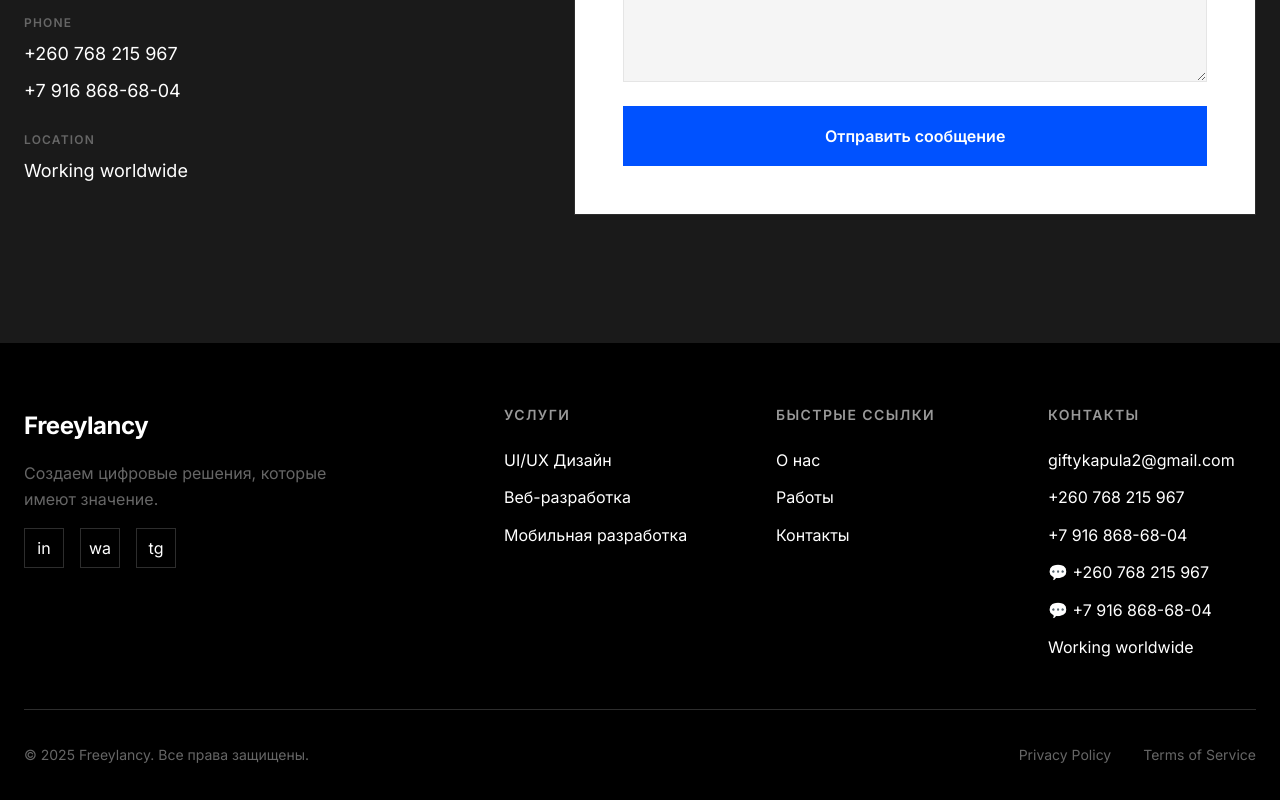
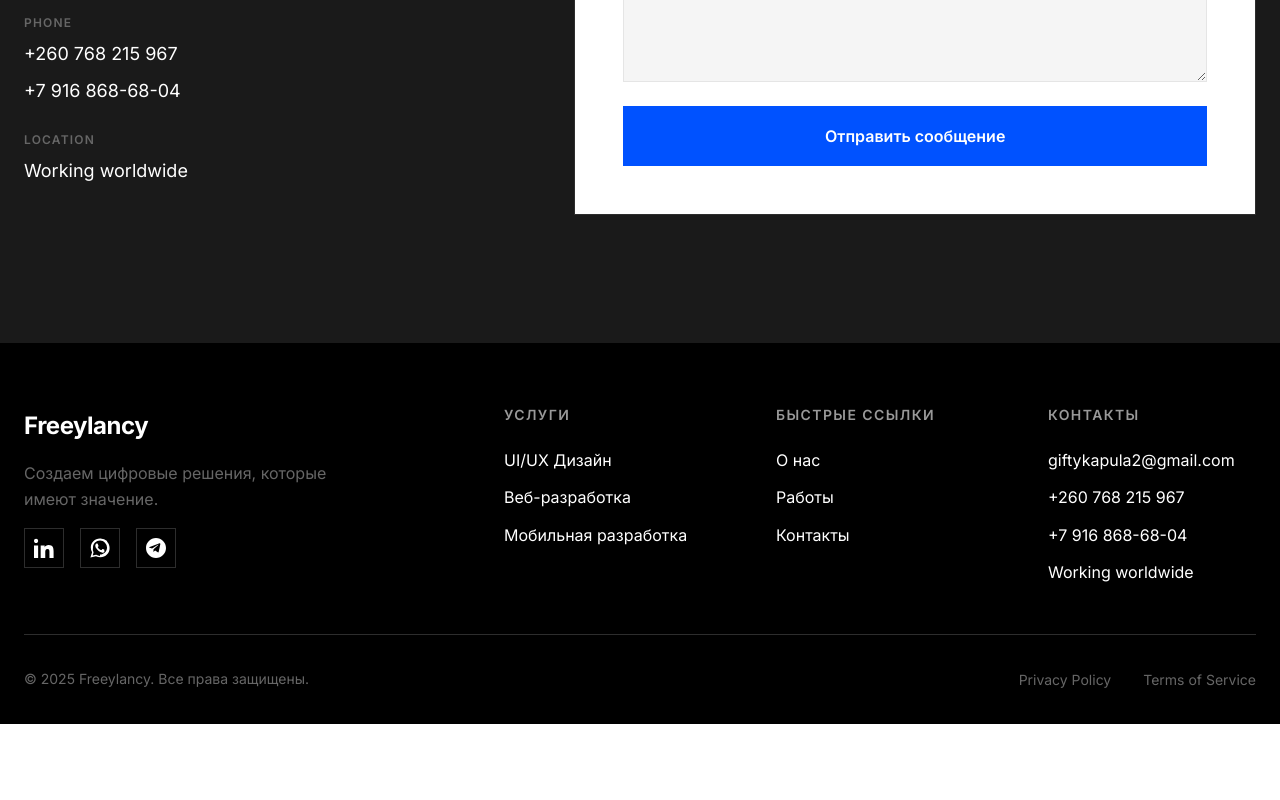
Before and after one commit to GiftyKapula/freeylancy, a React (Create React App) app: page / in a window 1280 px wide. Shown: the part 8928-9728 px from the top of the page. After the commit the page ends 9652 px from the top, so only its background shows below. Built offline with nearby package versions, Linux system fonts and the light colour scheme.

Commit message:
removed duplicate contacts in the footer section

```diff
--- a/src/sections/Footer.js
+++ b/src/sections/Footer.js
@@ -23,12 +23,25 @@ const Footer = () => {
                   target="_blank"
                   rel="noopener noreferrer"
                 >
-                  in
+                  {/* LinkedIn SVG */}
+                  <svg
+                    xmlns="http://www.w3.org/2000/svg"
+                    width="20"
+                    height="20"
+                    viewBox="0 0 24 24"
+                    fill="none"
+                    aria-hidden="true"
+                  >
+                    <path
+                      d="M4.98 3.5C4.98 4.88 3.86 6 2.48 6 1.1 6 0 4.88 0 3.5 0 2.12 1.1 1 2.48 1 3.86 1 4.98 2.12 4.98 3.5zM0 8.98h4.96V24H0V8.98zM8.02 8.98h4.76v2.04h.07c.66-1.25 2.28-2.55 4.7-2.55 5.02 0 5.95 3.31 5.95 7.61V24h-4.96v-7.03c0-1.68-.03-3.84-2.34-3.84-2.34 0-2.7 1.83-2.7 3.72V24H8.02V8.98z"
+                      fill="currentColor"
+                    />
+                  </svg>
                 </a>
               </li>
               <li>
                 <a
-                  href={`https://wa.me/${t("contact.info.phoneAlt").replace(
+                  href={`https://wa.me/${companyInfo.phone.replace(
                     /[\s-]/g,
                     ""
                   )}`}
@@ -37,7 +50,24 @@ const Footer = () => {
                   target="_blank"
                   rel="noopener noreferrer"
                 >
-                  wa
+                  {/* WhatsApp SVG */}
+                  <svg
+                    xmlns="http://www.w3.org/2000/svg"
+                    width="20"
+                    height="20"
+                    viewBox="0 0 24 24"
+                    fill="none"
+                    aria-hidden="true"
+                  >
+                    <path
+                      d="M20.52 3.48A11.88 11.88 0 0012 .5C5.73.5.97 5.26.97 11.53c0 2.02.53 3.93 1.53 5.62L.5 23.5l6.6-1.72c1.65.9 3.55 1.37 5.4 1.37 6.27 0 11.03-4.76 11.03-11.03 0-3.02-1.17-5.85-3.01-7.64zM12 21.5c-1.6 0-3.16-.44-4.5-1.28l-.32-.19-3.92 1.02 1.05-3.82-.21-.36A8.4 8.4 0 013.6 11.5c0-4.65 3.78-8.43 8.43-8.43 2.25 0 4.36.88 5.95 2.48a8.34 8.34 0 012.46 5.95c0 4.64-3.79 8.44-8.44 8.44z"
+                      fill="currentColor"
+                    />
+                    <path
+                      d="M17.3 14.12c-.28-.14-1.66-.82-1.92-.91-.26-.09-.45-.14-.64.14-.19.28-.76.91-.93 1.1-.17.19-.34.21-.62.07-.28-.14-1.18-.44-2.25-1.38-.83-.74-1.39-1.66-1.55-1.94-.16-.28-.02-.43.13-.57.13-.12.28-.32.42-.48.14-.16.19-.27.28-.45.09-.19.05-.36-.03-.5-.08-.14-.64-1.54-.88-2.12-.23-.56-.47-.48-.65-.49l-.55-.01c-.19 0-.5.07-.76.36-.26.29-1 1-1 2.43s1.03 2.82 1.17 3.02c.14.19 2.02 3.09 4.9 4.33 2.04.88 2.86.98 3.09.87.23-.1 1.52-.62 1.74-1.22.22-.6.22-1.12.15-1.23-.07-.11-.26-.17-.54-.31z"
+                      fill="currentColor"
+                    />
+                  </svg>
                 </a>
               </li>
               <li>
@@ -48,7 +78,20 @@ const Footer = () => {
                   target="_blank"
                   rel="noopener noreferrer"
                 >
-                  tg
+                  {/* Telegram SVG */}
+                  <svg
+                    xmlns="http://www.w3.org/2000/svg"
+                    width="20"
+                    height="20"
+                    viewBox="0 0 24 24"
+                    fill="none"
+                    aria-hidden="true"
+                  >
+                    <path
+                      d="M12 0C5.37 0 0 5.37 0 12c0 6.63 5.37 12 12 12s12-5.37 12-12C24 5.37 18.63 0 12 0zm5.18 7.44l-1.95 9.2c-.15.66-.56.82-1.13.52l-3.12-2.3-1.5 1.44c-.17.17-.31.31-.63.31l.22-3.13 5.69-5.14c.25-.22-.06-.35-.39-.13l-7.04 4.42-3.04-.95c-.66-.2-.67-.66.14-.98L16.3 6.3c.58-.24 1.09.14.88 1.14z"
+                      fill="currentColor"
+                    />
+                  </svg>
                 </a>
               </li>
             </ul>
@@ -123,32 +166,7 @@ const Footer = () => {
                   {t("contact.info.phoneAlt")}
                 </a>
               </li>
-              <li>
-                <a
-                  href={`https://wa.me/${t("contact.info.phone").replace(
-                    /[\s-]/g,
-                    ""
-                  )}`}
-                  className={styles.footerLink}
-                  target="_blank"
-                  rel="noopener noreferrer"
-                >
-                  💬 {t("contact.info.phone")}
-                </a>
-              </li>
-              <li>
-                <a
-                  href={`https://wa.me/${t("contact.info.phoneAlt").replace(
-                    /[\s-]/g,
-                    ""
-                  )}`}
-                  className={styles.footerLink}
-                  target="_blank"
-                  rel="noopener noreferrer"
-                >
-                  💬 {t("contact.info.phoneAlt")}
-                </a>
-              </li>
+
               <li>
                 <span className={styles.footerLink}>{companyInfo.address}</span>
               </li>
```
